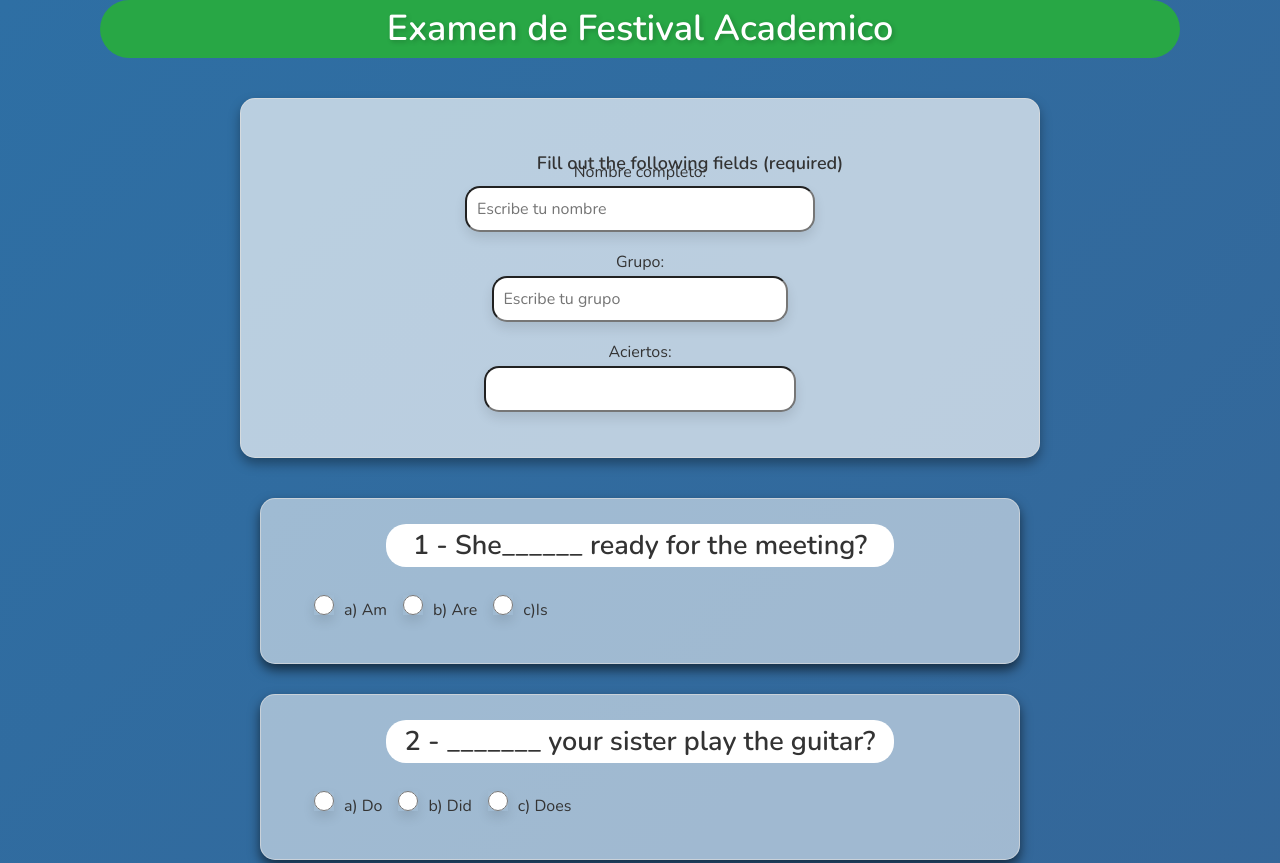
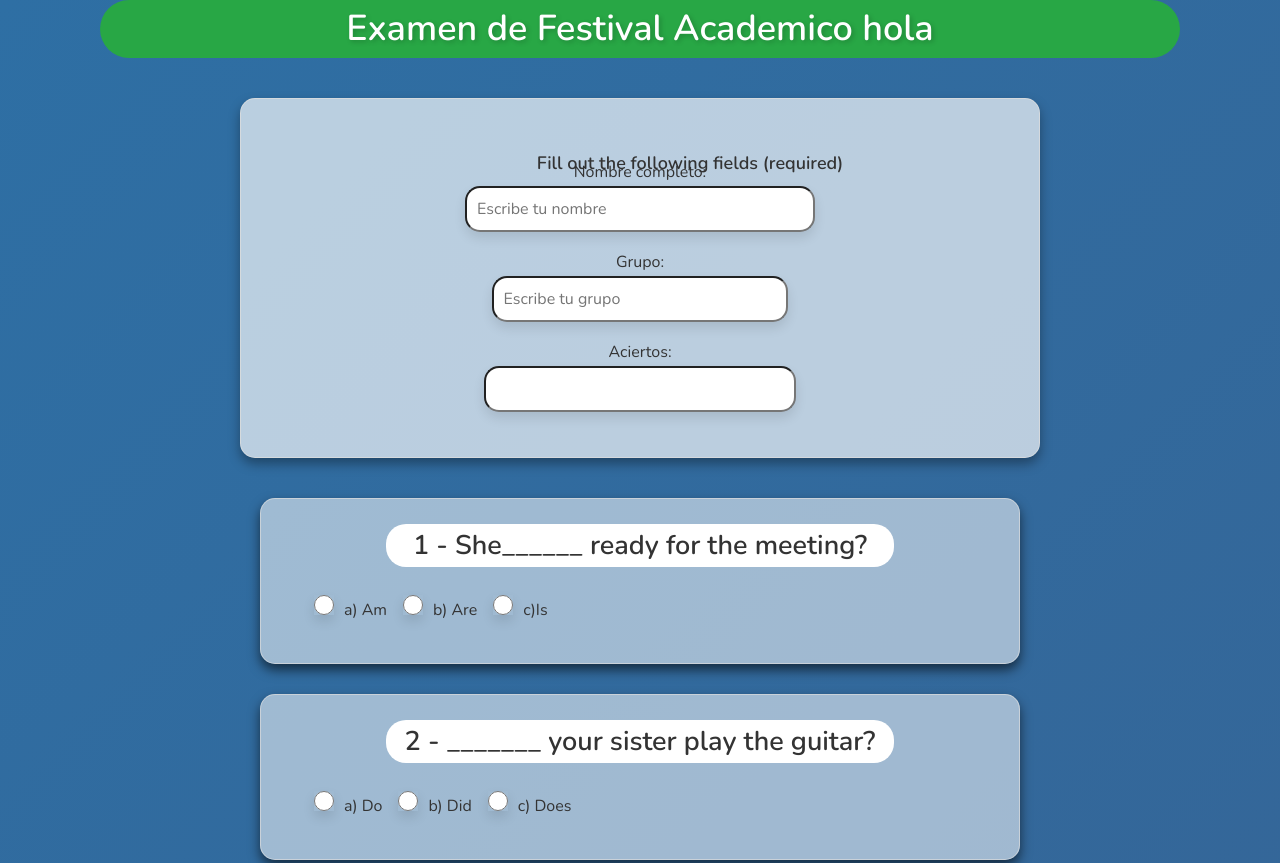
Before and after one commit to Dangi43khol3ikgr437y/Examen-Festival, a website: page public/index.html in a window 1280 px wide. Shown: the top 863 px of the page. Drawn offline with nearby package versions, Linux system fonts and the light colour scheme.

Commit message:
Update index.html

```diff
--- a/public/index.html
+++ b/public/index.html
@@ -8,7 +8,7 @@
     <title>Examen festival</title>
 </head>
 <body>
-    <h1>Examen de Festival Academico</h1>
+    <h1>Examen de Festival Academico hola</h1>
     <div class="contenedor-datos">
         <h4>Fill out the following fields (required)</h4>
         <div>
```
